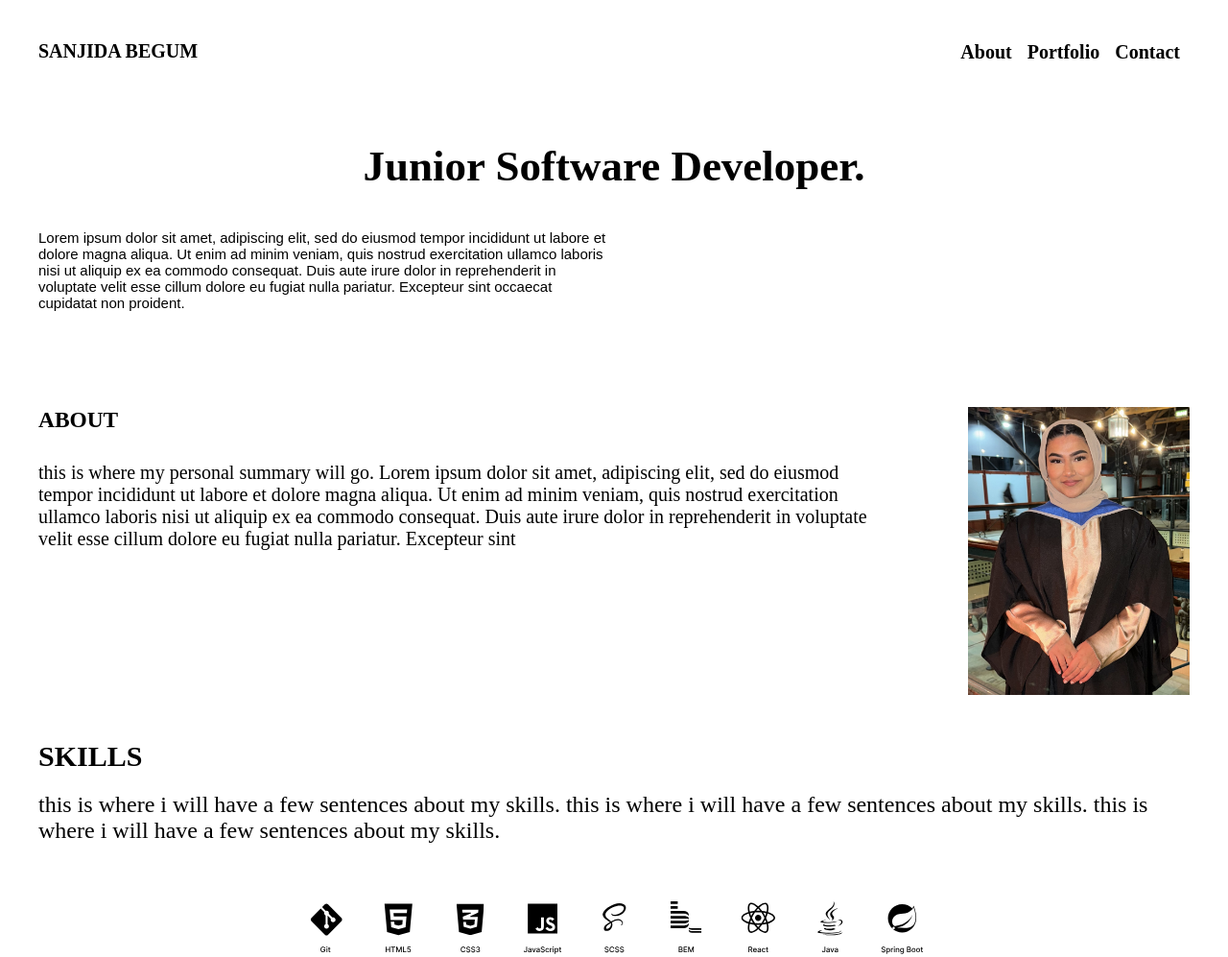
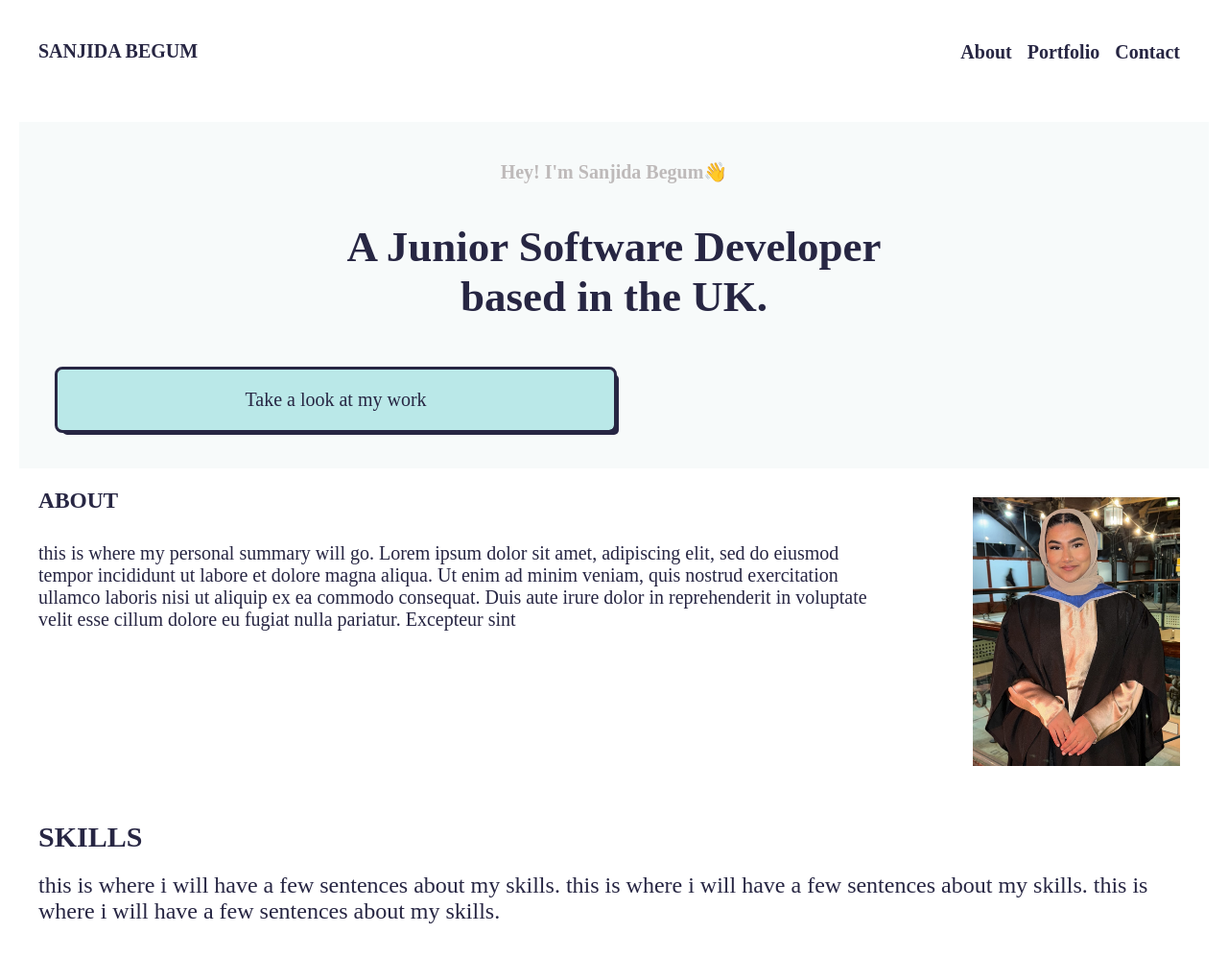
Before and after one commit to Sanjida213/Portfolio, a plain HTML site: page index.html in a window 1280 px wide. Shown: the top 997 px of the page at 96% size. Drawn offline with Linux system fonts and the light colour scheme.

Commit message:
added colour to the portfolio

```diff
--- a/_contact.scss
+++ b/_contact.scss
@@ -28,7 +28,7 @@
     margin: 40px 40px;
 
     &:hover {
-      background-color: darken($primary-color, 20%);
+      background-color: darken($primary-color, 30%);
     }
   }
 }
--- a/_footer.scss
+++ b/_footer.scss
@@ -1,7 +1,7 @@
 @use "./variable" as *;
 
 footer {
-  background-color: black;
+  background-color: $secondary-color;
   color: white;
   text-align: center;
   width: 100%;
@@ -15,5 +15,3 @@ footer {
     height: 42px;
   }
 }
-
-// footer does not go along the entire width
--- a/_header.scss
+++ b/_header.scss
@@ -6,7 +6,7 @@ header {
   align-items: center;
   padding: 20px;
 
-  .name {
+  .header_name {
     color: $secondary-color;
     background-color: $primary-color;
     text-align: center;
@@ -26,9 +26,9 @@ header {
     display: flex;
     justify-content: space-between;
     align-items: center;
-    padding: 40px 40px 0px 40px;
+    padding: 40px 40px 40px 40px;
 
-    .name {
+    .header_name {
       text-align: unset;
       min-height: unset;
     }
@@ -55,9 +55,9 @@ header {
 
   nav ul li a {
     text-decoration: none;
-    color: black;
     font-weight: bold;
     font-size: 20px;
+    color: $secondary-color;
 
     &:hover {
       color: lighten(blue, 10%);
--- a/_intro.scss
+++ b/_intro.scss
@@ -2,23 +2,63 @@
 
 .intro {
   padding: 20px;
+  margin: 20px;
+  background-color: #f7fafa;
+
+    .intro_name {
+      display: none;
+    }
 
     .job-title {
-    padding: 40px 0;
+    // padding: 40px 0;
+    // padding: 10px 40px 40px 40px;
+    padding-bottom: 50px;
     color: $secondary-color;
     font-size: 45px;
     }
 
-    article {
-      background-color: $primary-color;
-      font-size: 15px;
-      font-family: Arial, Helvetica, sans-serif;
+    .intro_button {
+      text-decoration: none;
+      display: block;
+      justify-content: center;
+      outline: solid $secondary-color;
+      color: $secondary-color;
+      box-shadow: 5px 5px;
+      border-radius: 5px;
+      font-size: 20px;
+      text-align: center;
+      background-color: #BAE8E8;
+      padding: 20px;
+      // margin: 40px 40px;
+
+      &:hover {
+        background-color: darken($primary-color, 30%);
+      }
     }
+
   }
+
 
 @media screen and (min-width: 768px) {
 
-.intro {
+  .intro {
   padding: 40px 40px;
+
+    .intro_name {
+      display: flex;
+      justify-content: center;
+      color: rgb(190, 186, 186);
+      font-size: 20px;
+
+    // .job-title {
+    //   // padding: 0px 40px 40px 40px;
+
+    // }
+    }
+
+    .intro_button {
+      width: 50%;
+      // how do i get this in the center
+    }
+  }
 }
-}
--- a/_portfolio.scss
+++ b/_portfolio.scss
@@ -10,6 +10,7 @@
   .portfolio_title {
     font-size: 30px;
     margin: 30px 0;
+    color: $secondary-color;
   }
 
   .project_boxes {
@@ -20,7 +21,7 @@
       .portfolio_box {
         padding: 20px;
         height: 250px;
-        background-color: $secondary-color;
+        background-color: $quaternary-color;
       }
 
       .project_grid {
@@ -31,6 +32,7 @@
 
         .project-number {
           font-size: 30px;
+          color: $secondary-color;
           // font-family: ;
         }
 
--- a/_profile.scss
+++ b/_profile.scss
@@ -10,6 +10,7 @@
   .profile_image {
     width: 100%;
     object-fit: contain;
+    padding: 10px;
   }
 
   .profile_info {
--- a/_skills.scss
+++ b/_skills.scss
@@ -14,6 +14,7 @@
       justify-content: center;
       padding: 60px 20px 20px 20px;
       gap: 20px;
+      // color: $quaternary-color; // how do i change color of icon
 
       .icon {
         width: 55px;
@@ -22,6 +23,7 @@
     }
 
     .skills_block {
+      color: $secondary-color;
       display: block;
       padding: 0 40px;
     }
--- a/_variable.scss
+++ b/_variable.scss
@@ -1,4 +1,6 @@
 $primary-color : white;
-$secondary-color : black;
+$secondary-color : #272643;
 
+// $tertiary-color: #272643;
+$quaternary-color: #e3f6f5;
 $icon-medium: 20px;
--- a/index.html
+++ b/index.html
@@ -8,7 +8,7 @@
   </head>
   <body>
     <header>
-      <h1 class="name">SANJIDA BEGUM</h1>
+      <h1 class="header_name">SANJIDA BEGUM</h1>
 
       <div class="navigation">
         <nav>
@@ -23,16 +23,9 @@
     <!-- fix the non semantic tags at the end -->
 
     <div class="intro">
-      <h2 class="job-title">Junior Software Developer.</h2>
-
-      <article>
-        Lorem ipsum dolor sit amet, adipiscing elit, sed do eiusmod tempor
-        incididunt ut labore et dolore magna aliqua. Ut enim ad minim veniam, quis
-        nostrud exercitation ullamco laboris nisi ut aliquip ex ea commodo
-        consequat. Duis aute irure dolor in reprehenderit in voluptate velit esse
-        cillum dolore eu fugiat nulla pariatur. Excepteur sint occaecat cupidatat
-        non proident.
-      </article>
+      <h1 class="intro_name">Hey! I'm Sanjida Begum👋</h1>
+      <h2 class="job-title">A Junior Software Developer <br> based in the UK.</h2>
+      <a href="#" class="intro_button">Take a look at my work</a>
     </div>
 
 
--- a/style.scss
+++ b/style.scss
@@ -16,7 +16,7 @@
 body {
   font-family: Outfit;
   font-size: 1.5rem;
-  background-color: $primary-color;
+  // background-color: $primary-color;
 }
 
 
```
Also changed, not shown: style.css, 1 other file.
